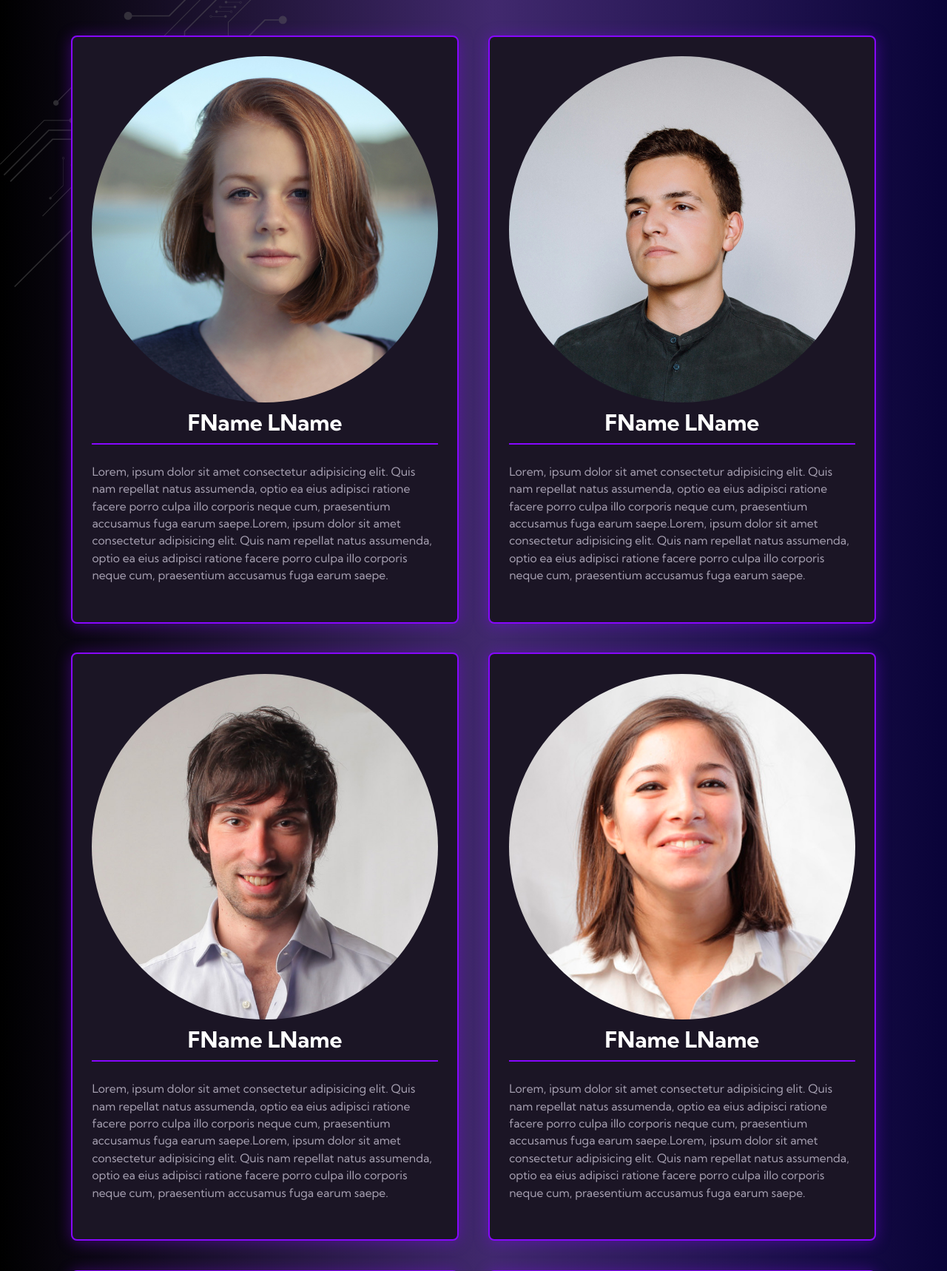
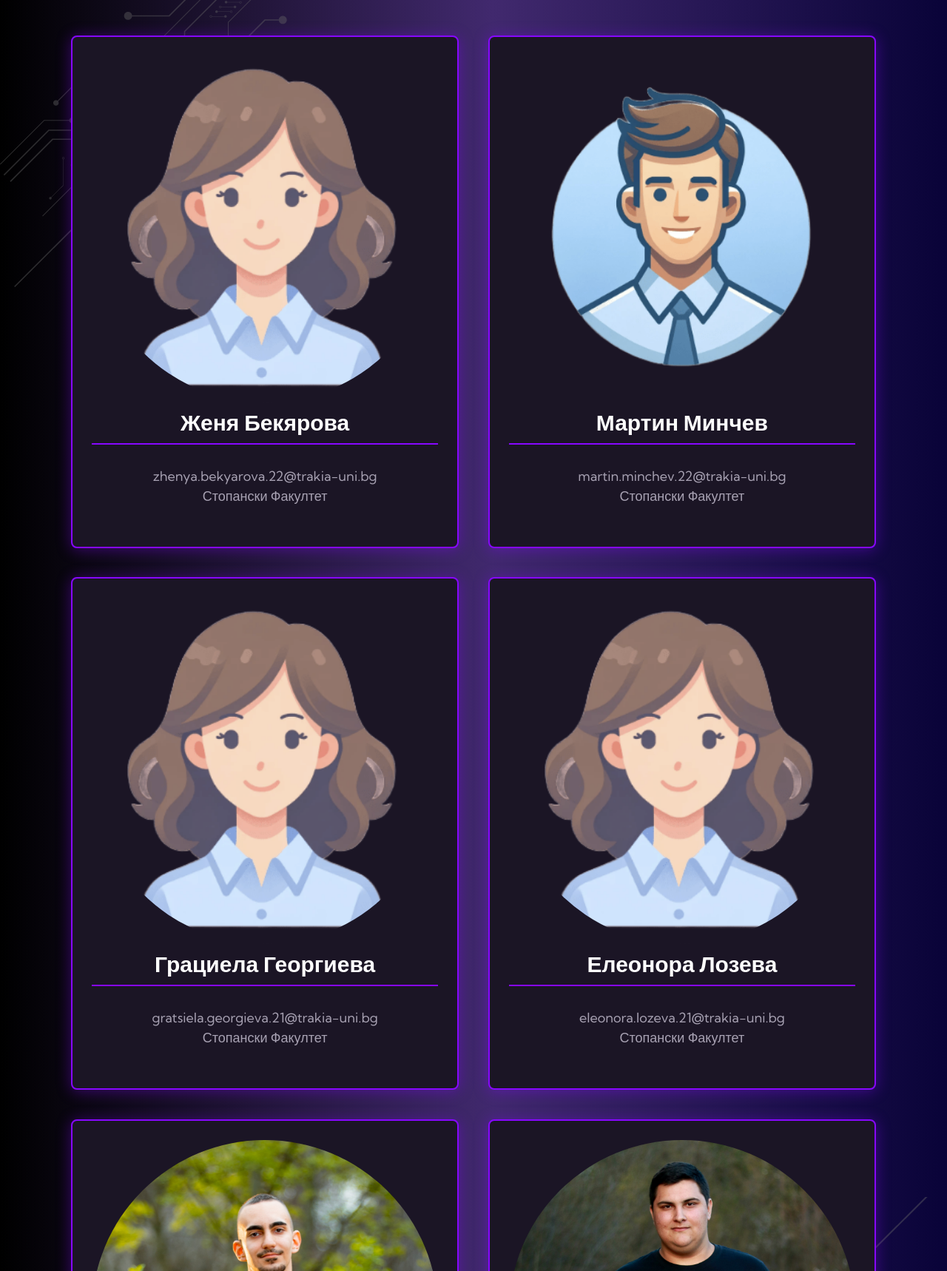
Before and after one commit to muki01/Cyber_Club-TrakiaUni, a PHP site: page /team.html in a window 1280 px wide. Shown: the part 150-1868 px from the top of the page at 74% size. Run offline with PHP 8.4, Linux system fonts and the light colour scheme.

Commit message:
Fixing team page and adding new images

```diff
--- a/index.html
+++ b/index.html
@@ -76,13 +76,13 @@
                         officiis ipsa temporibus. Voluptas, exercitationem saepe?</p>
                 </div>
                 <div class="photoArea">
-                    <img src="images/cyber1.jpg" alt="">
+                    <img src="images/photo1.webp" alt="">
                 </div>
             </section>
             <hr>
             <section class="testArea">
                 <div class="photoArea">
-                    <img src="images/cyber2.jpg" alt="">
+                    <img src="images/photo2.webp" alt="">
                 </div>
                 <div class="textArea">
                     <h2>Lorem Ipsum</h2>
--- a/styles/components/header.css
+++ b/styles/components/header.css
@@ -42,7 +42,7 @@ header .navBar ul a.active {
 }
 
 header .navBar ul a:hover:not(.active) {
-    /* smenqme cveta s tozi na zaglavieto kat go izmislim */
+
     color: #8707ff;
     text-shadow: 0 2px 20px rgba(135, 7, 255, 0.39);
 }
@@ -92,7 +92,7 @@ header .userArea .dropDown {
     position: absolute;
     z-index: 10;
     left: -40px;
-    background-color: #161525;
+    background-color: #1B1525;
     border: 2px solid #8707ff;
     box-shadow: 0 1px 20px 0 rgba(135, 7, 255, 0.39);
     border-radius: 10px;
@@ -191,7 +191,7 @@ header .menuArea .menuBtn.openmenu .line-2 {
     header .navBar {
         position: absolute;
         top: 12.5em;
-        background-color: #161525;
+        background-color: #1B1525;
         width: 100%;
         max-height: 0px;
         overflow: hidden;
@@ -199,8 +199,8 @@ header .menuArea .menuBtn.openmenu .line-2 {
         transition: 0.3s;
         box-sizing: border-box;
         border-radius: 0 0 10px 10px;
-        border: 2px solid rgba(17, 39, 105, 0.8);
-        box-shadow: 0 1px 20px 0 rgba(17, 39, 105, 0.8);
+        border: 2px solid #8707ff;
+        box-shadow: 0 1px 20px 0 rgba(135, 7, 255, 0.39);
     }
 
     header .navBar.open {
--- a/styles/components/login.css
+++ b/styles/components/login.css
@@ -1,8 +1,10 @@
 main {
     background: radial-gradient(rgba(0, 0, 0, 0.6), rgba(0, 0, 0, 0.6)),
-    url("../../images/cyber2.jpg");
+    url("../../images/drone-home.png");
     background-size: cover;
     background-position: center;
+    box-shadow: -13px 9px 157px 31px rgba(135, 7, 255, 0.39);
+    -webkit-box-shadow: -13px 9px 157px 31px rgba(135, 7, 255, 0.39);
 }
 .box {
     position: relative;
--- a/styles/components/team.css
+++ b/styles/components/team.css
@@ -37,9 +37,10 @@ section .cardsArea .card {
 .card p {
     color: #A8A2B3;
     margin: 1.6em 0;
-    font-size: 1.3em;
+    font-size: 1.5em;
     font-family: "Kumbh Sans", sans-serif;
     font-weight: 400;
+    text-align: center;
 }
 
 
--- a/team.html
+++ b/team.html
@@ -63,70 +63,58 @@
             <section>
                 <div class="cardsArea">
                     <div class="card">
-                        <img src="./images/user1.jpg" alt="">
-                        <h1>FName LName</h1>
+                        <img src="./images/woman-profile.png" alt="">
+                        <h1>Женя Бекярова</h1>
                         <hr>
-                        <p>Lorem, ipsum dolor sit amet consectetur adipisicing elit. Quis nam repellat natus
-                            assumenda, optio ea eius adipisci ratione facere porro culpa illo corporis neque cum,
-                            praesentium accusamus fuga earum saepe.Lorem, ipsum dolor sit amet consectetur
-                            adipisicing elit. Quis nam repellat natus
-                            assumenda, optio ea eius adipisci ratione facere porro culpa illo corporis neque cum,
-                            praesentium accusamus fuga earum saepe.</p>
+                        <p>
+                            zhenya.bekyarova.22@trakia-uni.bg<br>
+                            Стопански Факултет
+                        </p>
                     </div>
                     <div class="card">
-                        <img src="./images/user2.jpg" alt="">
-                        <h1>FName LName</h1>
+                        <img src="./images/man-profile.png" alt="">
+                        <h1>Мартин Минчев</h1>
                         <hr>
-                        <p>Lorem, ipsum dolor sit amet consectetur adipisicing elit. Quis nam repellat natus
-                            assumenda, optio ea eius adipisci ratione facere porro culpa illo corporis neque cum,
-                            praesentium accusamus fuga earum saepe.Lorem, ipsum dolor sit amet consectetur
-                            adipisicing elit. Quis nam repellat natus
-                            assumenda, optio ea eius adipisci ratione facere porro culpa illo corporis neque cum,
-                            praesentium accusamus fuga earum saepe.</p>
+                        <p>
+                            martin.minchev.22@trakia-uni.bg<br>
+                            Стопански Факултет
+                        </p>
                     </div>
                     <div class="card">
-                        <img src="./images/user3.jpg" alt="">
-                        <h1>FName LName</h1>
+                        <img src="./images/woman-profile.png" alt="">
+                        <h1>Грациела Георгиева</h1>
                         <hr>
-                        <p>Lorem, ipsum dolor sit amet consectetur adipisicing elit. Quis nam repellat natus
-                            assumenda, optio ea eius adipisci ratione facere porro culpa illo corporis neque cum,
-                            praesentium accusamus fuga earum saepe.Lorem, ipsum dolor sit amet consectetur
-                            adipisicing elit. Quis nam repellat natus
-                            assumenda, optio ea eius adipisci ratione facere porro culpa illo corporis neque cum,
-                            praesentium accusamus fuga earum saepe.</p>
+                        <p>
+                            gratsiela.georgieva.21@trakia-uni.bg<br>
+                            Стопански Факултет
+                        </p>
                     </div>
                     <div class="card">
-                        <img src="./images/user4.jpg" alt="">
-                        <h1>FName LName</h1>
+                        <img src="./images/woman-profile.png" alt="">
+                        <h1>Елеонора Лозева</h1>
                         <hr>
-                        <p>Lorem, ipsum dolor sit amet consectetur adipisicing elit. Quis nam repellat natus
-                            assumenda, optio ea eius adipisci ratione facere porro culpa illo corporis neque cum,
-                            praesentium accusamus fuga earum saepe.Lorem, ipsum dolor sit amet consectetur
-                            adipisicing elit. Quis nam repellat natus
-                            assumenda, optio ea eius adipisci ratione facere porro culpa illo corporis neque cum,
-                            praesentium accusamus fuga earum saepe.</p>
+                        <p>
+                            eleonora.lozeva.21@trakia-uni.bg<br>
+                            Стопански Факултет
+                        </p>
                     </div>
                     <div class="card">
-                        <img src="./images/user.png" alt="">
-                        <h1>FName LName</h1>
+                        <img src="./images/TP_6124.jpg" alt="">
+                        <h1>Zhan Enev</h1>
                         <hr>
-                        <p>Lorem, ipsum dolor sit amet consectetur adipisicing elit. Quis nam repellat natus
-                            assumenda, optio ea eius adipisci ratione facere porro culpa illo corporis neque cum,
-                            praesentium accusamus fuga earum saepe.Lorem, ipsum dolor sit amet consectetur
-                            adipisicing elit. Quis nam repellat natus
-                            assumenda, optio ea eius adipisci ratione facere porro culpa illo corporis neque cum,
-                            praesentium accusamus fuga earum saepe.</p>
+                        <p>
+                            zhan.enev.22@trakia-uni.bg<br>
+                            Стопански Факултет
+                        </p>
                     </div>
                     <div class="card">
-                        <img src="./images/user.png" alt="">
-                        <h1>FName LName</h1>
+                        <img src="./images/IMG_0012.jpg" alt="">
+                        <h1>Krasimir Kolev</h1>
                         <hr>
-                        <p>Lorem, ipsum dolor sit amet consectetur adipisicing elit. Quis nam repellat natus
-                            assumenda, optio ea eius adipisci ratione facere porro culpa illo corporis neque cum,
-                            praesentium accusamus fuga earum saepe.Lorem, ipsum dolor sit amet consectetur
-                            adipisicing elit. Quis nam repellat natus
-                            assumenda, optio ea eius adipisci ratione facere porro culpa illo corporis neque cum,
-                            praesentium accusamus fuga earum saepe.</p>
+                        <p>
+                            krasimir.kolev.22@trakia-uni.bg <br>
+                            Стопански Факултет
+                        </p>
                     </div>
                 </div>
 
```
Also changed, not shown: images/IMG_0012.jpg (added), images/TP_6124.jpg (added), images/man-profile.png (added), images/photo1.webp (added), images/photo2.webp (added), images/woman-profile.png (added).
